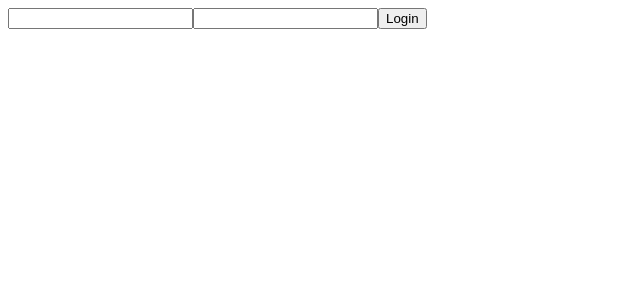
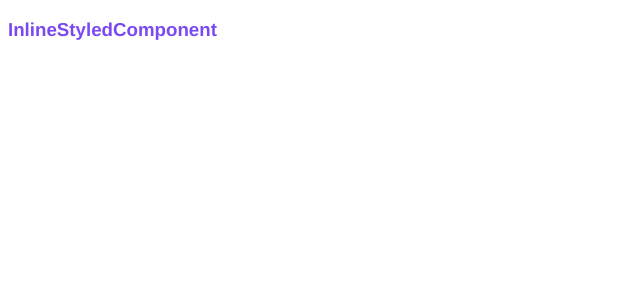
Before and after one commit to TalhaPekdemir/learning-react, a React (Vite) app in the folder v18/01-Intro/intro/: page / in a window 1280 px wide. Shown: the top 300 px of the page, without its empty margins (0-640 px from the left). Built offline with nearby package versions, Linux system fonts and the light colour scheme.

Commit message:
inline styling

```diff
--- a/v18/01-Intro/intro/src/App.jsx
+++ b/v18/01-Intro/intro/src/App.jsx
@@ -8,6 +8,7 @@ import Products from "./components/Products";
 import BasicEventHandling from "./components/BasicEventHandling";
 import Counter from "./components/Counter";
 import LoginForm from "./components/LoginForm";
+import InlineStyledComponent from "./components/InlineStyledComponent";
 
 function App() {
   // A component has to return a JSX.
@@ -26,7 +27,8 @@ function App() {
       {/* <Products /> */}
       {/* <BasicEventHandling /> */}
       {/* <Counter /> */}
-      <LoginForm />
+      {/* <LoginForm /> */}
+      <InlineStyledComponent />
     </div>
   );
 }
--- /dev/null
+++ b/v18/01-Intro/intro/src/components/InlineStyledComponent.jsx
@@ -0,0 +1,5 @@
+export default function InlineStyledComponent() {
+  const headerStyle = { color: "#7A49F1", fontFamily: "Helvetica" };
+
+  return <h3 style={headerStyle}>InlineStyledComponent</h3>;
+}
```
Also changed, not shown: 1 other file (tests, documents, lock files or other folders).
